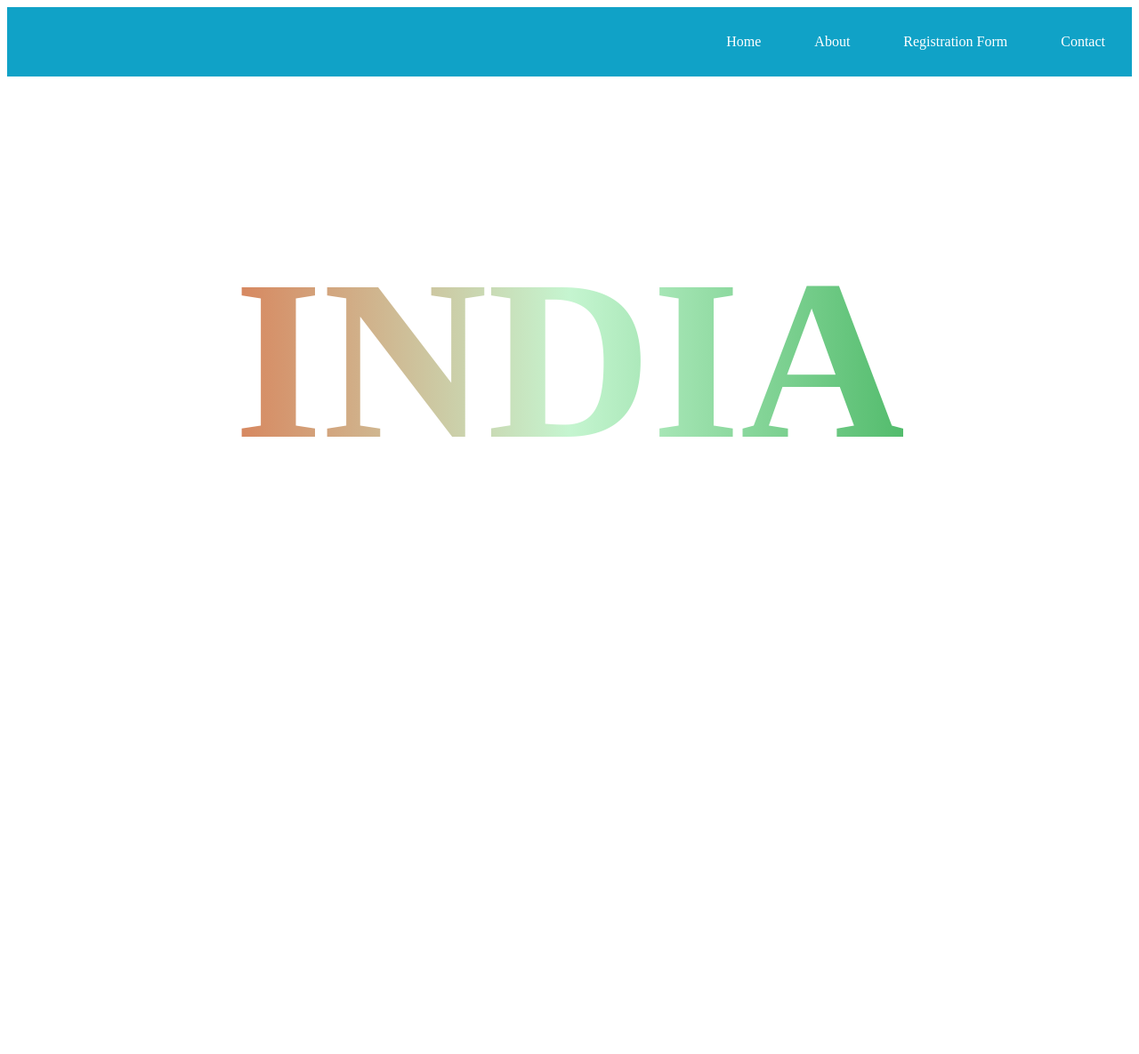
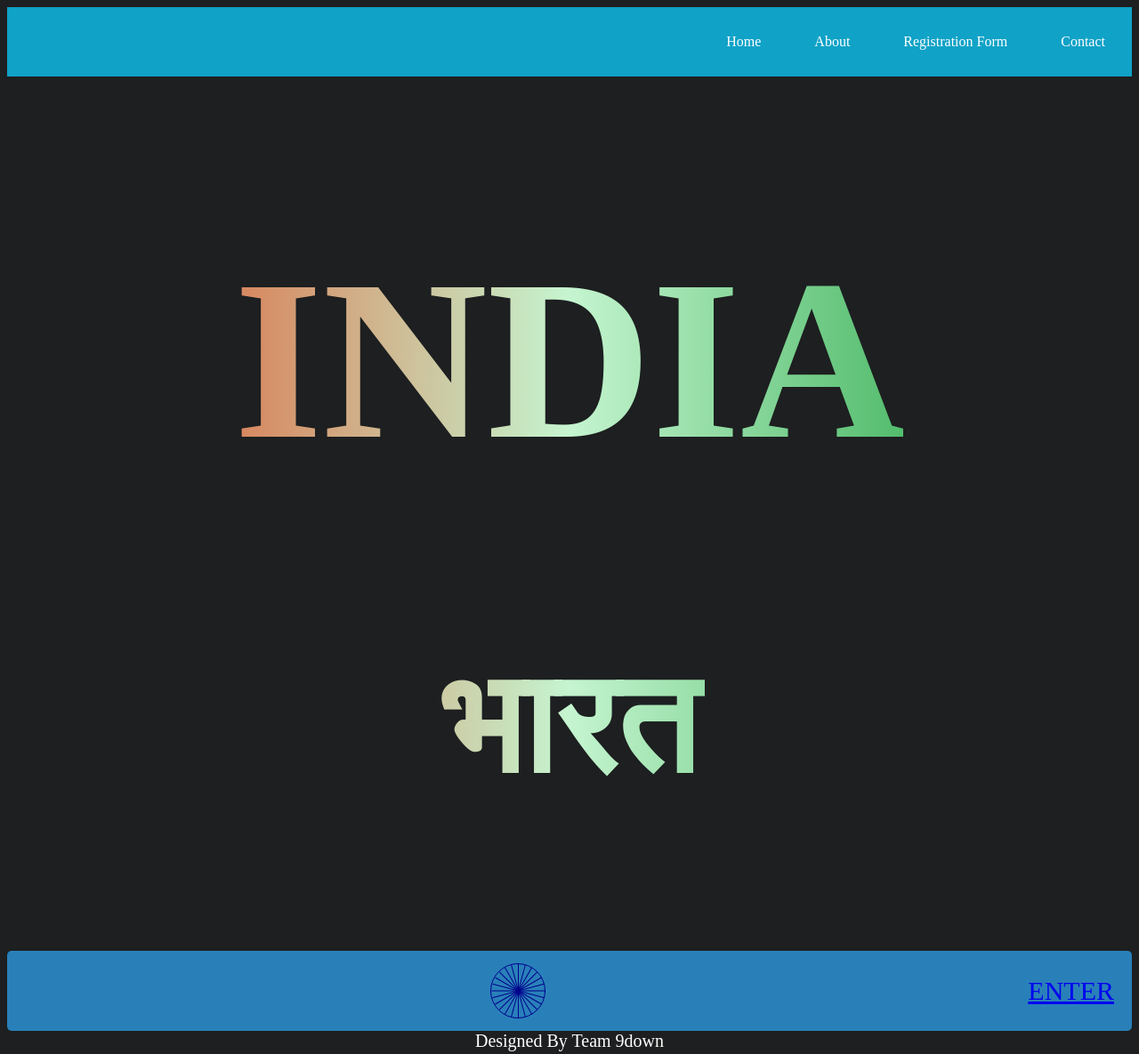
Before and after one commit to SanjaySRocks/green-india-, a plain HTML site: page index.html in a window 1280 px wide. Shown: the top 1185 px of the page at 89% size. Drawn offline with Linux system fonts and the light colour scheme; files that its build step writes are made by us from their sources.

Commit message:
recorrect

```diff
--- a/index.html
+++ b/index.html
@@ -4,7 +4,9 @@
     <meta charset="UTF-8">
     <meta name="viewport" content="width=device-width, initial-scale=1.0">
     <title>Green India </title>
+    <link rel="stylesheet" type="text/css" href="styles.css">
     <link rel="stylesheet" type="text/css" href="style.css">
+    <link rel="stylesheet" type="text/css" href="style2.css">
        <style>
         .navbar {
             background-color: #10a2c7;
@@ -43,9 +45,13 @@
         h3{
             text-align: center;
           color: rgb(255, 255, 255);
-          font-family: font-family: 'Roboto Slab', serif;;
-          font-size: 1500%;
-        }
+           font-family: 'Roboto Slab', serif;;
+          font-size: 1000%;
+          background: linear-gradient(to right, #e43b11, #c5f5d0,#059529);
+          -webkit-background-clip: text;
+          background-clip: text;
+         color: transparent;
+         }
         .credits {
     font-size: 20px;
     color: #FFFFFF;
```
